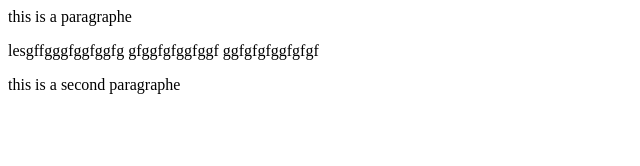
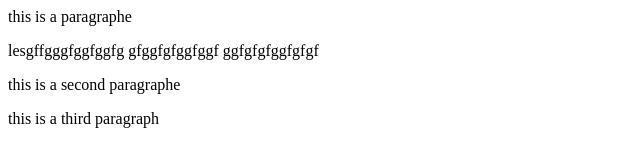
Before and after one commit to hamza-elmorabit/git-test, a website: page index.html in a window 1280 px wide. Shown: the whole page, without its empty margins (0-640 px from the left). Drawn offline with Linux system fonts and the light colour scheme.

Commit message:
fourth commit

```diff
--- a/index.html
+++ b/index.html
@@ -15,5 +15,8 @@
     <p>
         this is a second paragraphe
     </p>
+    <p>this is a third paragraph </p>
+
+
 </body>
 </html>
```
Also changed, not shown: package.json (added, +21 -0 lines), 2 other files.
